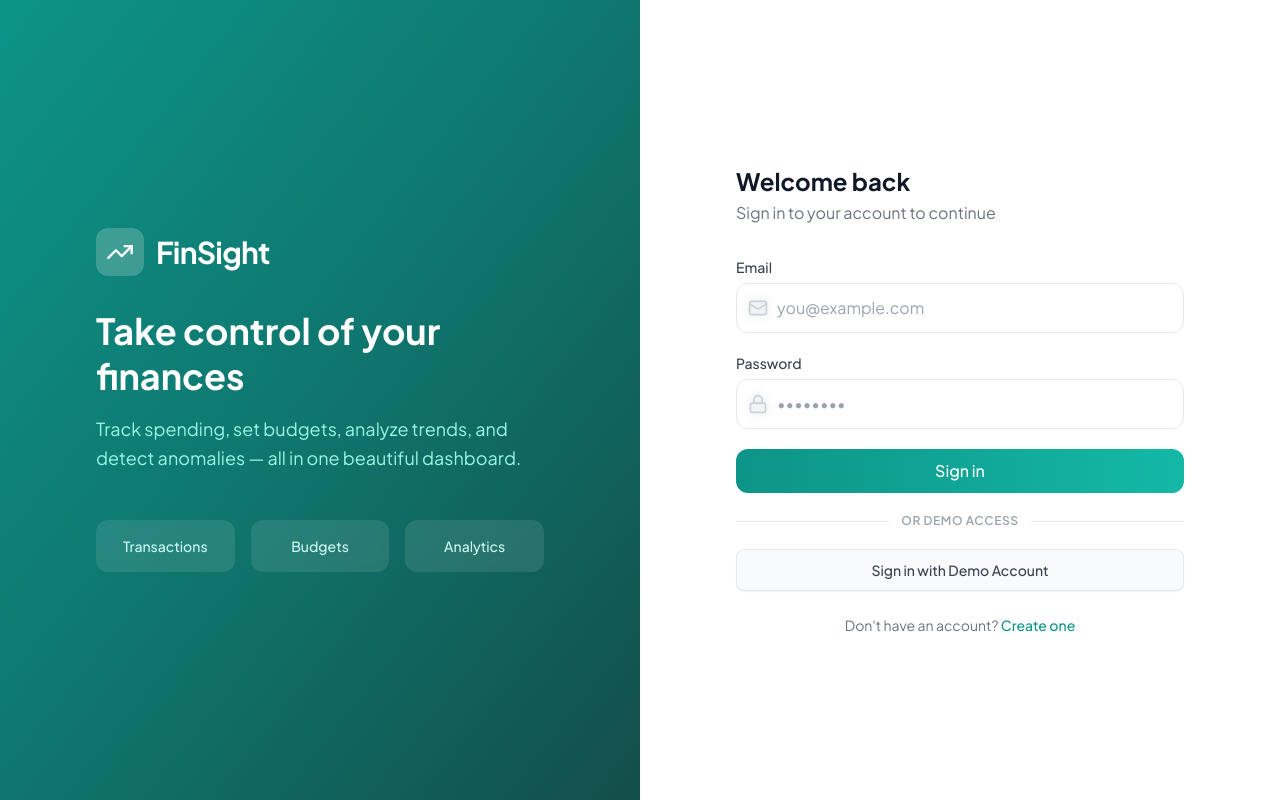
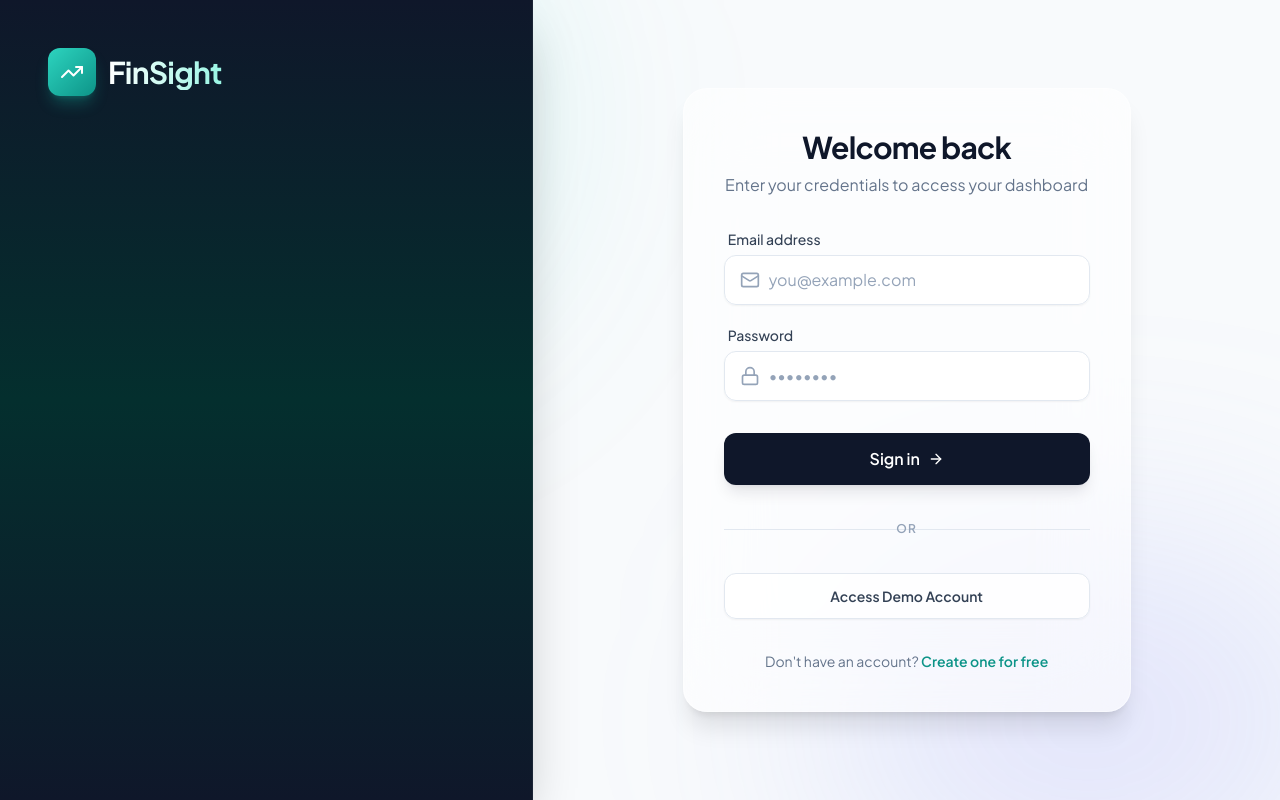
Before and after one commit to shashankbaswa007/FinSight, a React (Vite) app in the folder frontend/: page /login in a window 1280 px wide. Built offline with nearby package versions, Linux system fonts and the light colour scheme.

Commit message:
ui: redesign login page with immersive branding and enhanced visual feedback

```diff
--- a/frontend/src/pages/AnalyticsPage.tsx
+++ b/frontend/src/pages/AnalyticsPage.tsx
@@ -330,7 +330,7 @@ export default function AnalyticsPage() {
             <>
               <ResponsiveContainer width="100%" height={240}>
                 <PieChart>
-                  <Pie data={pieData} cx="50%" cy="50%" innerRadius={55} outerRadius={95} paddingAngle={3} dataKey="value" label={{ fill: '#f8fafc', fontSize: 12 }}>
+                  <Pie data={pieData} cx="50%" cy="50%" innerRadius={55} outerRadius={95} paddingAngle={3} dataKey="value">
                     {pieData.map((_, i) => (
                       <Cell key={i} fill={PIE_COLORS[i % PIE_COLORS.length]} />
                     ))}
--- a/frontend/src/pages/LoginPage.tsx
+++ b/frontend/src/pages/LoginPage.tsx
@@ -2,7 +2,7 @@ import { useState } from 'react';
 import { Link, useNavigate } from 'react-router-dom';
 import { useAuth } from '../context/AuthContext';
 import { authApi } from '../api/auth';
-import { TrendingUp, Mail, Lock, Loader2 } from 'lucide-react';
+import { TrendingUp, Mail, Lock, Loader2, ArrowRight, ShieldCheck, PieChart } from 'lucide-react';
 
 export default function LoginPage() {
   const { login } = useAuth();
@@ -42,91 +42,115 @@ export default function LoginPage() {
   };
 
   return (
-    <div className="min-h-screen flex">
-      {/* Left panel – branding */}
-      <div className="hidden lg:flex lg:w-1/2 bg-gradient-to-br from-brand-600 via-brand-700 to-brand-900 items-center justify-center p-12">
-        <div className="max-w-md text-white">
-          <div className="flex items-center gap-3 mb-8">
-            <div className="flex h-12 w-12 items-center justify-center rounded-xl bg-white/20 backdrop-blur-sm">
-              <TrendingUp className="h-7 w-7 text-white" />
+    <div className="min-h-screen flex relative overflow-hidden bg-slate-50 dark:bg-slate-900 transition-colors duration-300">
+      {/* Decorative ambient background glows */}
+      <div className="absolute top-[-10%] left-[-10%] w-[50%] h-[50%] rounded-full bg-brand-400/20 blur-[120px] dark:bg-brand-600/10 pointer-events-none" />
+      <div className="absolute bottom-[-10%] right-[-5%] w-[40%] h-[40%] rounded-full bg-indigo-400/20 blur-[120px] dark:bg-indigo-600/10 pointer-events-none" />
+
+      {/* Left panel – Immersive Branding */}
+      <div className="hidden lg:flex lg:w-5/12 relative z-10 flex-col justify-between p-12 bg-gradient-to-b from-slate-900 via-brand-950 to-slate-900 text-white shadow-2xl border-r border-white/5">
+        <div className="flex items-center gap-3">
+          <div className="flex h-12 w-12 items-center justify-center rounded-xl bg-gradient-to-br from-brand-400 to-brand-600 shadow-lg shadow-brand-500/30">
+            <TrendingUp className="h-6 w-6 text-white" />
+          </div>
+          <span className="text-3xl font-bold tracking-tight bg-clip-text text-transparent bg-gradient-to-r from-white to-brand-200">FinSight</span>
+        </div>
+
+        <div className="space-y-6 mt-12 animate-slide-up">
+          <h1 className="text-5xl font-extrabold leading-[1.1] tracking-tight">
+            Financial clarity, <br/><span className="text-brand-400">redefined.</span>
+          </h1>
+          <p className="text-lg text-slate-300 leading-relaxed max-w-md font-light">
+            Elevate your financial journey with AI-driven insights, autonomous reconciliation, and beautiful analytics.
+          </p>
+        </div>
+
+        <div className="mt-auto pt-16 grid grid-cols-1 gap-4 animate-slide-up" style={{ animationDelay: '0.1s' }}>
+          <div className="flex items-center gap-4 bg-white/5 backdrop-blur-md border border-white/5 rounded-2xl p-4 transition-transform hover:-translate-y-1 hover:bg-white/10">
+            <div className="p-3 bg-brand-500/20 rounded-xl border border-brand-500/20"><PieChart className="text-brand-300 h-6 w-6" /></div>
+            <div>
+              <h3 className="font-semibold text-white">Deep Analytics</h3>
+              <p className="text-sm text-slate-400">Visualize your wealth beautifully</p>
             </div>
-            <span className="text-3xl font-bold tracking-tight">FinSight</span>
           </div>
-          <h1 className="text-4xl font-bold leading-tight mb-4">
-            Take control of your finances
-          </h1>
-          <p className="text-lg text-brand-200 leading-relaxed">
-            Track spending, set budgets, analyze trends, and detect anomalies — all in one beautiful dashboard.
-          </p>
-          <div className="mt-12 grid grid-cols-3 gap-4">
-            {['Transactions', 'Budgets', 'Analytics'].map((f) => (
-              <div key={f} className="rounded-xl bg-white/10 backdrop-blur-sm p-4 text-center hover:bg-white/20 transition-colors cursor-default">
-                <p className="text-sm font-medium text-brand-100">{f}</p>
-              </div>
-            ))}
+          <div className="flex items-center gap-4 bg-white/5 backdrop-blur-md border border-white/5 rounded-2xl p-4 transition-transform hover:-translate-y-1 hover:bg-white/10">
+            <div className="p-3 bg-indigo-500/20 rounded-xl border border-indigo-500/20"><ShieldCheck className="text-indigo-300 h-6 w-6" /></div>
+            <div>
+              <h3 className="font-semibold text-white">Bank-grade Security</h3>
+              <p className="text-sm text-slate-400">Your data is encrypted and isolated</p>
+            </div>
           </div>
         </div>
       </div>
 
-      {/* Right panel – form */}
-      <div className="flex w-full lg:w-1/2 items-center justify-center p-6 sm:p-12 bg-white dark:bg-slate-900">
-        <div className="w-full max-w-md animate-slide-up">
-          <div className="lg:hidden flex items-center gap-2.5 mb-8">
-            <div className="flex h-9 w-9 items-center justify-center rounded-lg bg-brand-600">
-              <TrendingUp className="h-5 w-5 text-white" />
+      {/* Right panel – Form */}
+      <div className="flex w-full lg:w-7/12 items-center justify-center p-6 sm:p-12 relative z-10">
+        <div className="w-full max-w-md animate-slide-up bg-white/60 dark:bg-slate-900/60 backdrop-blur-2xl border border-white/40 dark:border-slate-800/60 p-8 sm:p-10 rounded-3xl shadow-xl">
+          <div className="lg:hidden flex items-center gap-3 mb-10 justify-center">
+            <div className="flex h-12 w-12 items-center justify-center rounded-xl bg-gradient-to-br from-brand-500 to-brand-600 shadow-lg shadow-brand-500/30">
+              <TrendingUp className="h-6 w-6 text-white" />
             </div>
-            <span className="text-xl font-bold text-gray-900 dark:text-white">FinSight</span>
+            <span className="text-3xl font-bold text-slate-900 dark:text-white">FinSight</span>
           </div>
 
-          <h2 className="text-2xl font-bold text-gray-900 dark:text-white mb-1">Welcome back</h2>
-          <p className="text-gray-500 dark:text-slate-400 mb-8">Sign in to your account to continue</p>
+          <div className="text-center mb-8">
+            <h2 className="text-3xl font-bold text-slate-900 dark:text-white mb-2 tracking-tight">Welcome back</h2>
+            <p className="text-slate-500 dark:text-slate-400">Enter your credentials to access your dashboard</p>
+          </div>
 
           {error && (
-            <div data-testid="error-message" className="mb-4 p-3 rounded-lg bg-red-50 dark:bg-red-900/20 border border-red-200 dark:border-red-800 text-red-700 dark:text-red-400 text-sm animate-slide-down">
-              {error}
+            <div data-testid="error-message" className="mb-6 p-4 rounded-xl bg-rose-50/80 dark:bg-rose-900/20 border border-rose-200 dark:border-rose-800/50 text-rose-600 dark:text-rose-400 text-sm flex items-start gap-3 animate-slide-down">
+              <ShieldCheck className="h-5 w-5 shrink-0 mt-0.5" />
+              <span>{error}</span>
             </div>
           )}
 
           <form onSubmit={handleSubmit} className="space-y-5">
-            <div>
-              <label className="block text-sm font-medium text-gray-700 dark:text-slate-300 mb-1.5">Email</label>
-              <div className="relative">
-                <Mail className="absolute left-3 top-1/2 -translate-y-1/2 h-5 w-5 text-gray-400" />
+            <div className="space-y-1.5">
+              <label className="block text-sm font-medium text-slate-700 dark:text-slate-300 ml-1">Email address</label>
+              <div className="relative group">
+                <Mail className="absolute left-4 top-1/2 -translate-y-1/2 h-5 w-5 text-slate-400 group-focus-within:text-brand-500 transition-colors" />
                 <input
                   type="email"
                   value={email}
                   onChange={(e) => setEmail(e.target.value)}
-                  className="input-field pl-10"
+                  className="w-full pl-11 pr-4 py-3 rounded-xl bg-white/80 dark:bg-slate-950/80 border border-slate-200 dark:border-slate-800 text-slate-900 dark:text-white focus:ring-2 focus:ring-brand-500/50 focus:border-brand-500 outline-none transition-all placeholder:text-slate-400 shadow-sm"
                   placeholder="you@example.com"
                   required
                 />
               </div>
             </div>
-            <div>
-              <label className="block text-sm font-medium text-gray-700 dark:text-slate-300 mb-1.5">Password</label>
-              <div className="relative">
-                <Lock className="absolute left-3 top-1/2 -translate-y-1/2 h-5 w-5 text-gray-400" />
+            <div className="space-y-1.5">
+              <label className="block text-sm font-medium text-slate-700 dark:text-slate-300 ml-1">Password</label>
+              <div className="relative group">
+                <Lock className="absolute left-4 top-1/2 -translate-y-1/2 h-5 w-5 text-slate-400 group-focus-within:text-brand-500 transition-colors" />
                 <input
                   type="password"
                   value={password}
                   onChange={(e) => setPassword(e.target.value)}
-                  className="input-field pl-10"
+                  className="w-full pl-11 pr-4 py-3 rounded-xl bg-white/80 dark:bg-slate-950/80 border border-slate-200 dark:border-slate-800 text-slate-900 dark:text-white focus:ring-2 focus:ring-brand-500/50 focus:border-brand-500 outline-none transition-all placeholder:text-slate-400 shadow-sm"
                   placeholder="••••••••"
                   required
                 />
               </div>
             </div>
-            <button type="submit" disabled={loading} className="btn-primary w-full flex items-center justify-center gap-2">
-              {loading && <Loader2 className="h-4 w-4 animate-spin" />}
-              {loading ? 'Signing in...' : 'Sign in'}
-            </button>
 
-            <div className="relative my-4 flex items-center justify-center">
+            <div className="pt-3">
+              <button type="submit" disabled={loading} className="w-full bg-slate-900 hover:bg-slate-800 dark:bg-brand-600 dark:hover:bg-brand-500 text-white py-3.5 px-4 rounded-xl font-semibold transition-all flex items-center justify-center gap-2 shadow-lg shadow-slate-900/10 dark:shadow-brand-600/20 group">
+                {loading ? (
+                  <Loader2 className="h-5 w-5 animate-spin" />
+                ) : (
+                  <>Sign in <ArrowRight className="h-4 w-4 group-hover:translate-x-1 transition-transform" /></>
+                )}
+              </button>
+            </div>
+
+            <div className="relative py-4 flex items-center justify-center">
               <div className="absolute inset-0 flex items-center">
-                <div className="w-full border-t border-gray-200 dark:border-slate-800"></div>
+                <div className="w-full border-t border-slate-200 dark:border-slate-800"></div>
               </div>
-              <span className="relative bg-white dark:bg-slate-900 px-3 text-xs text-gray-400 dark:text-slate-500 uppercase tracking-wider font-semibold">
-                Or demo access
+              <span className="relative bg-transparent px-4 text-xs font-semibold text-slate-400 uppercase tracking-widest">
+                Or
               </span>
             </div>
 
@@ -134,16 +158,16 @@ export default function LoginPage() {
               type="button"
               onClick={handleDemoLogin}
               disabled={loading}
-              className="w-full flex items-center justify-center gap-2 rounded-lg border border-gray-200 dark:border-slate-800 bg-gray-50 hover:bg-gray-100 dark:bg-slate-800/50 dark:hover:bg-slate-800 px-4 py-2.5 text-sm font-medium text-gray-700 dark:text-slate-300 shadow-sm transition-all duration-200 disabled:opacity-50"
+              className="w-full flex items-center justify-center gap-2 rounded-xl border border-slate-200 dark:border-slate-700 bg-white/80 dark:bg-slate-800/80 hover:bg-white dark:hover:bg-slate-700 px-4 py-3 text-sm font-semibold text-slate-700 dark:text-slate-200 shadow-sm transition-all duration-200 disabled:opacity-50"
             >
-              Sign in with Demo Account
+              Access Demo Account
             </button>
           </form>
 
-          <p className="mt-6 text-center text-sm text-gray-500 dark:text-slate-400">
+          <p className="mt-8 text-center text-sm text-slate-500 dark:text-slate-400">
             Don't have an account?{' '}
-            <Link to="/register" className="font-medium text-brand-600 hover:text-brand-500">
-              Create one
+            <Link to="/register" className="font-semibold text-brand-600 dark:text-brand-400 hover:text-brand-500 transition-colors">
+              Create one for free
             </Link>
           </p>
         </div>
```
Also changed, not shown: frontend/src/pages/DashboardPage.tsx (+4 -3 lines).
